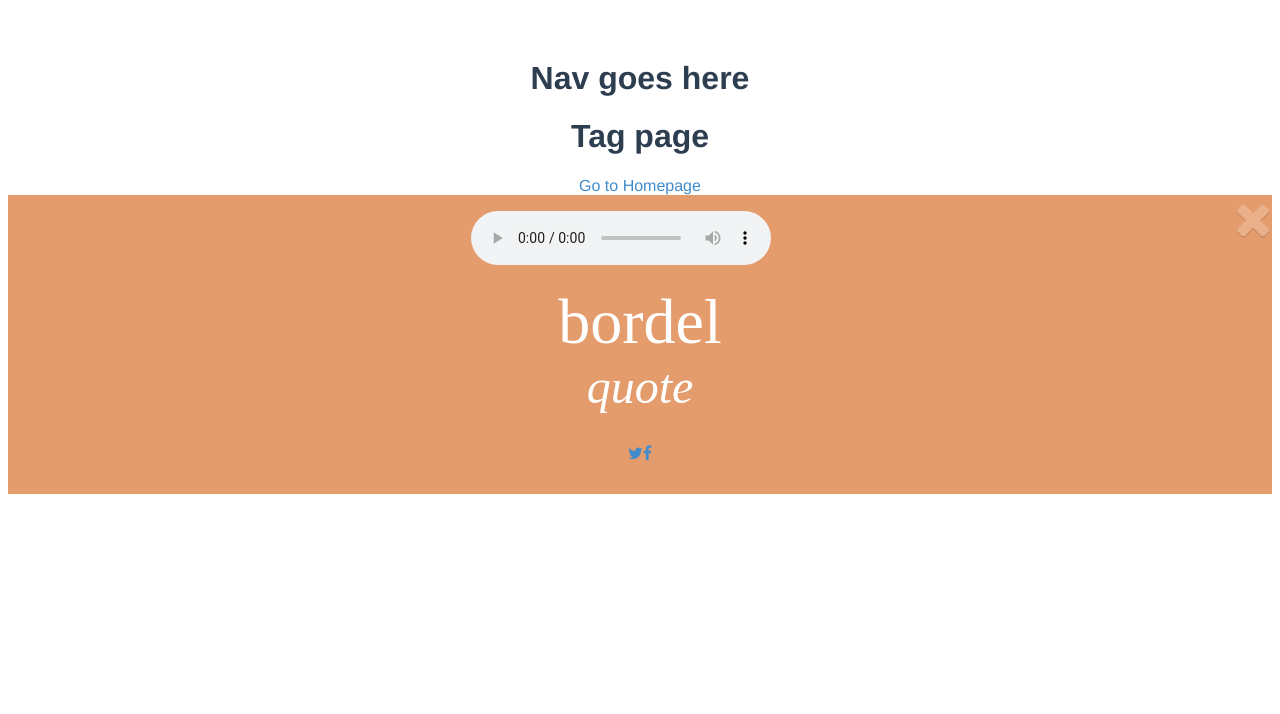
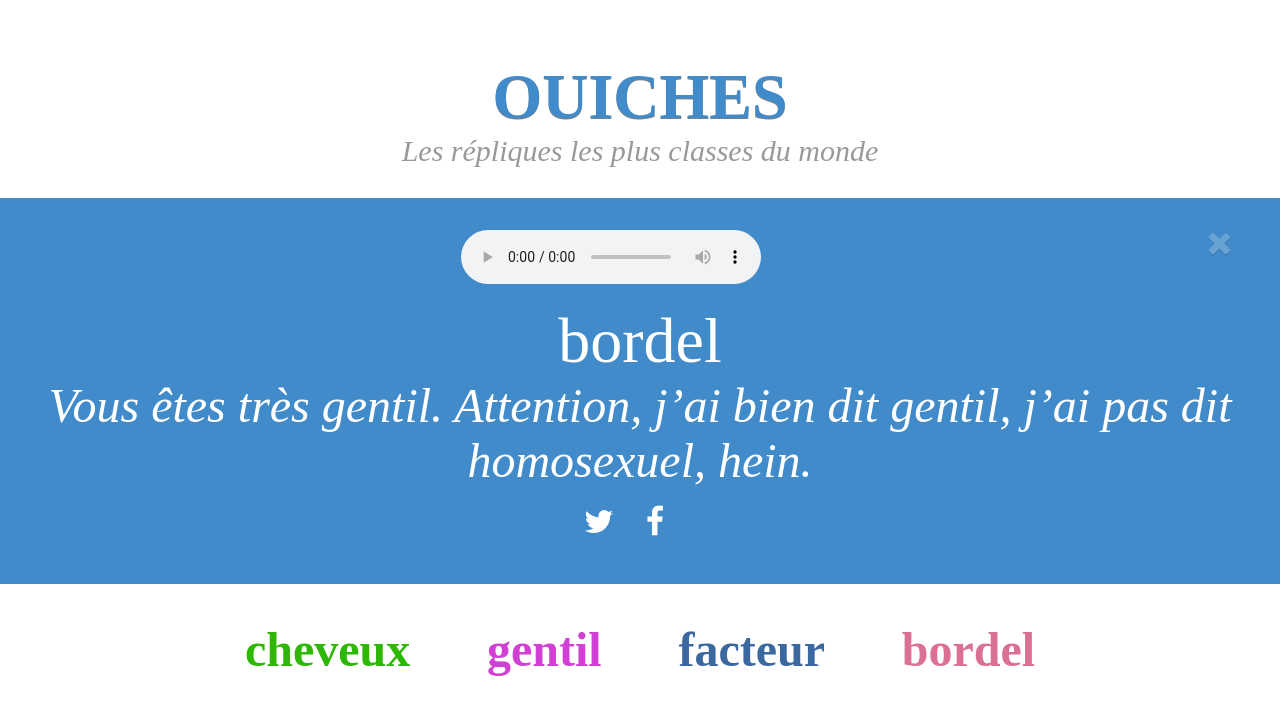
Before and after one commit to maxime-groff/zoneson-clone, a Vue app: page /tag/bordel in a window 1280 px wide. Shown: the top 714 px of the page. Built offline with nearby package versions, Linux system fonts and the light colour scheme.

Commit message:
feat: css v1

```diff
--- a/src/assets/css/main.scss
+++ b/src/assets/css/main.scss
@@ -29,5 +29,81 @@ $font-size: 16px;
 .tags {
     font-family: 'Lobster', cursive;
     display: inline-block;
-    padding: 1em;
+    padding: 0.8em;
+    font-size: 3rem;
+    font-weight: bold;
 }
+
+.big{
+    color: #999;
+    font-style: italic;
+    font-family: 'Playfair Display', serif;
+    font-size: 30px;
+    margin-top:0;
+}
+
+/* Tag Page */
+
+#bubble {
+    background-color: #428bca;
+    padding: 1rem;
+  }
+  .bubble {
+    padding: 5;
+  }
+  .text-center {
+    text-align: center;
+  }
+  a {
+    color: #428bca;
+    text-decoration: none;
+    background: 0 0;
+  }
+  .bubble .close {
+    font-size: 3rem;
+    color: #fff;
+    text-shadow: 0 1px 0 #000;
+  }
+  .close {
+    float: right;
+    font-size: 21px;
+    font-weight: 700;
+    line-height: 1;
+    color: #000;
+    text-shadow: 0 1px 0 #fff;
+    opacity: 0.2;
+  }
+  #title {
+    display: flex;
+    justify-content: center;
+  }
+  .replique-tag {
+    color: #fff;
+    font-size: 4rem;
+    font-family: 'Lobster', cursive;
+  }
+  .citation {
+    font-size: 3rem;
+    font-style: italic;
+    font-family: 'Playfair Display', serif;
+    color: #fff;
+  }
+  #bubble-toolbar {
+    width: 100%;
+    height: 5rem;
+    line-height: 5rem;
+  }
+  .btn-group {
+    position: relative;
+    display: inline-block;
+    vertical-align: middle;
+  }
+  .playsound {
+    display: inline-block;
+  }
+
+  .fa {
+    font-size: 2rem;
+    padding-right: 2rem;
+    color:white;
+  }
--- a/src/assets/css/partials/_global.scss
+++ b/src/assets/css/partials/_global.scss
@@ -1,9 +1,17 @@
 // global styles go here
+
+body {
+    margin: 0;
+    padding: 0;
+ }
+
 a {
     text-decoration: none;
 }
 
 a:hover {
-    text-decoration: underline;
-    background-color: grey;
+    text-decoration: none;
+    // text-decoration: underline;
+    // text-decoration-color: black;
+    // background-color: grey;
 }
--- a/src/components/Header.vue
+++ b/src/components/Header.vue
@@ -1,19 +1,26 @@
 <template>
   <div class="header">
-    <h1>{{ msg }}</h1>
+    <router-link to="/">
+      <h1 class="title">{{ title }}</h1>
+    </router-link>
+    <p class="big">{{ subtitle }}</p>
   </div>
 </template>
 
 <script>
 export default {
-  name: "Header",
+  name: 'Header',
   props: {
-    msg: {
+    title: {
       type: String,
-      default: 'yes life'
-    }
+      default: 'Home page',
+    },
+    subtitle: {
+      type: String,
+      default: '',
+    },
   },
-};
+}
 </script>
 
 <style scoped>
--- a/src/components/RandomColor.vue
+++ b/src/components/RandomColor.vue
@@ -1,8 +1,8 @@
 <template>
   <div>
-    <span :style="'color:' + color ">
-      {{ quoteMsg }}
-    </span>
+    <router-link :to="'/tag/'+ quoteMsg">
+      <span :style="'color:' + quoteColor ">{{ quoteMsg }}</span>
+    </router-link>
   </div>
 </template>
 
@@ -12,15 +12,13 @@ export default {
   props: {
     quoteMsg: {
       type: String,
-      default: ''
-    }
+      default: '',
+    },
   },
-  data() {
-    return {}
-  },
+
   computed: {
-    color() {
-      return ('#' + ((Math.random() * 0xffffff) << 0).toString(16))
+    quoteColor() {
+      return '#' + ((Math.random() * 0xffffff) << 0).toString(16)
     },
   },
 }
--- a/src/layouts/Default.vue
+++ b/src/layouts/Default.vue
@@ -2,7 +2,9 @@
   <div>
     <!-- Header -->
     <div>
-      <Header msg="Nav goes here" />
+      <Header
+        title="OUICHES"
+        subtitle="Les répliques les plus classes du monde" />
     </div>
     <!-- Container -->
     <div>
--- a/src/views/Home.vue
+++ b/src/views/Home.vue
@@ -1,16 +1,9 @@
 <template>
   <div>
-    <h1 class="title">Home page</h1>
     <div>
       <!-- Components -->
-      <div
-        class="tags"
-        v-for="(quote, index) in quotes"
-        :key="index"
-      >
-        <router-link :to="'/tag/'+ quote">
-          <RandomColor :quote-msg="quote" />
-        </router-link>
+      <div class="tags" v-for="(quote, index) in quotes" :key="index">
+        <RandomColor :quote-msg="quote"/>
       </div>
     </div>
   </div>
--- a/src/views/Tag.vue
+++ b/src/views/Tag.vue
@@ -2,145 +2,73 @@
   <div>
     <div>
       <!-- Components -->
-      <h1>Tag page</h1>
-      <router-link to="/">
-        Go to Homepage
-      </router-link>
       <div id="player">
         <div id="player-content">
-          <div
-            id="bubble"
-            class="bubble text-center"
-          >
-            <PlaySound file-name="sound.mp3" />
+          <div id="bubble" style="background-color" class="bubble text-center">
+            <PlaySound file-name="sound.mp3"/>
             <a href="/">
-              <div
-                :id="tagId"
-                class="close"
-              >
-                <span class="fa fa-times" />
+              <div :id="tagId" class="close">
+                <span class="fa fa-times"/>
               </div>
             </a>
-            <div
-              id="bubble-main"
-              class="replique-content"
-            >
+            <div id="bubble-main" class="replique-content">
               <div id="title">
-                <span
-                  id="tag"
-                  class="replique-tag"
-                >{{ tagId }}</span>
+                <span id="tag" class="replique-tag">{{ tagId }}</span>
               </div>
+
               <div class="quotes">
-                <div class="citation">
-                  {{ quote }}
-                </div>
+                <div class="citation">{{ quote }}</div>
               </div>
-              <div
-                id="bubble-toolbar"
-                role="toolbar"
-                class="btn-group"
-              >
-                <a
-                  href="#"
-                  target="_blank"
-                ><span class="fa fa-twitter" /></a>
-                <a
-                  href="#"
-                  target="_blank"
-                ><span class="fa fa-facebook" /></a>
+              <div id="bubble-toolbar" role="toolbar" class="btn-group">
+                <a href="#" target="_blank">
+                  <span class="fa fa-twitter"/>
+                </a>
+                <a href="#" target="_blank">
+                  <span class="fa fa-facebook"/>
+                </a>
               </div>
             </div>
           </div>
         </div>
       </div>
     </div>
+    <div class="tags" v-for="(quote, index) in quotes" :key="index">
+      <RandomColor :quote-msg="quote"/>
+    </div>
   </div>
 </template>
 
 <script>
 import PlaySound from '../components/PlaySound'
+import RandomColor from "../components/RandomColor"
+
 export default {
-  name: 'Home',
+  name: 'Tag',
   components: {
     PlaySound,
+    RandomColor,
   },
   props: {
-    tag: {
-      type: String,
-      default: 'tag'
-    },
-    quote: {
-      type: String,
-      default: 'quote'
-    }
+    quoteColor: String,
   },
   data() {
-    return {}
+    return {
+      quotes: ['cheveux', 'gentil', 'facteur', 'bordel'],
+    }
   },
   computed: {
     tagId() {
       return this.$route.params.id
     },
+    quote() {
+      return 'Vous êtes très gentil. Attention, j’ai bien dit gentil, j’ai pas dit homosexuel, hein.'
+    },
+  },
+  mounted() {
+    console.log(this.$route.params)
   },
 }
 </script>
 
-<style scoped>
-  #bubble {
-    background-color: #e49c6d;
-  }
-  .bubble {
-    padding: 5;
-  }
-  .text-center {
-    text-align: center;
-  }
-  a {
-    color: #428bca;
-    text-decoration: none;
-    background: 0 0;
-  }
-  .bubble .close {
-    font-size: 3rem;
-    color: #fff;
-    text-shadow: 0 1px 0 #000;
-  }
-  .close {
-    float: right;
-    font-size: 21px;
-    font-weight: 700;
-    line-height: 1;
-    color: #000;
-    text-shadow: 0 1px 0 #fff;
-    opacity: .2;
-  }
-  #title {
-    display: flex;
-    justify-content: center;
-  }
-.replique-tag {
-    color: #FFF;
-    font-size: 4rem;
-    font-family: 'Lobster', cursive;
-}
-.citation {
-  font-size: 3rem;
-    font-style: italic;
-    font-family: 'Playfair Display', serif;
-    color: #fff;
-}
-#bubble-toolbar {
-    width: 100%;
-    height: 5rem;
-    line-height: 5rem;
-}
-.btn-group {
-    position: relative;
-    display: inline-block;
-    vertical-align: middle;
-}
-.playsound {
-  display: inline-block;
-}
+<style >
 </style>
```
Also changed, not shown: src/router/index.js (line endings or trailing spaces).
